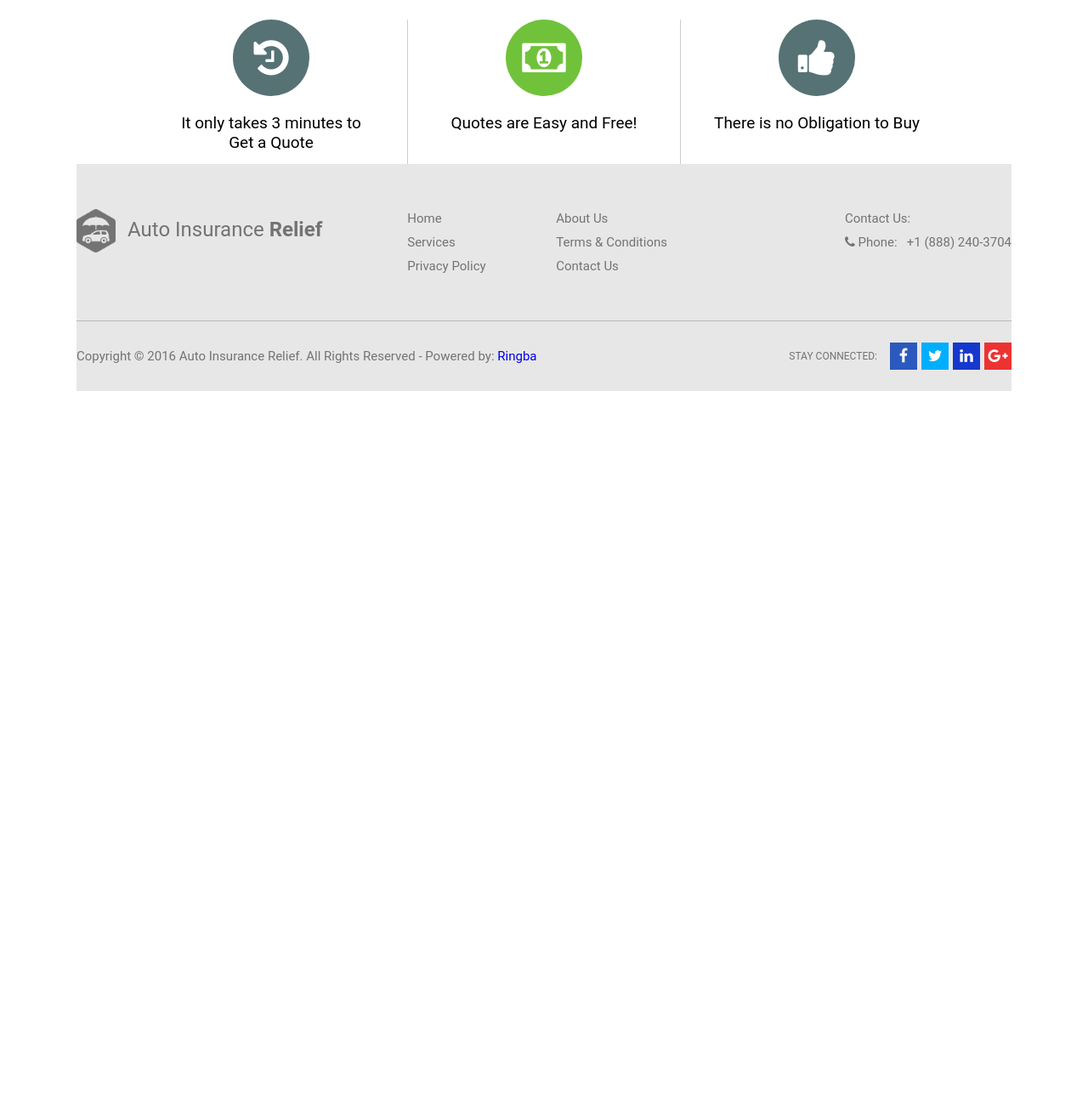
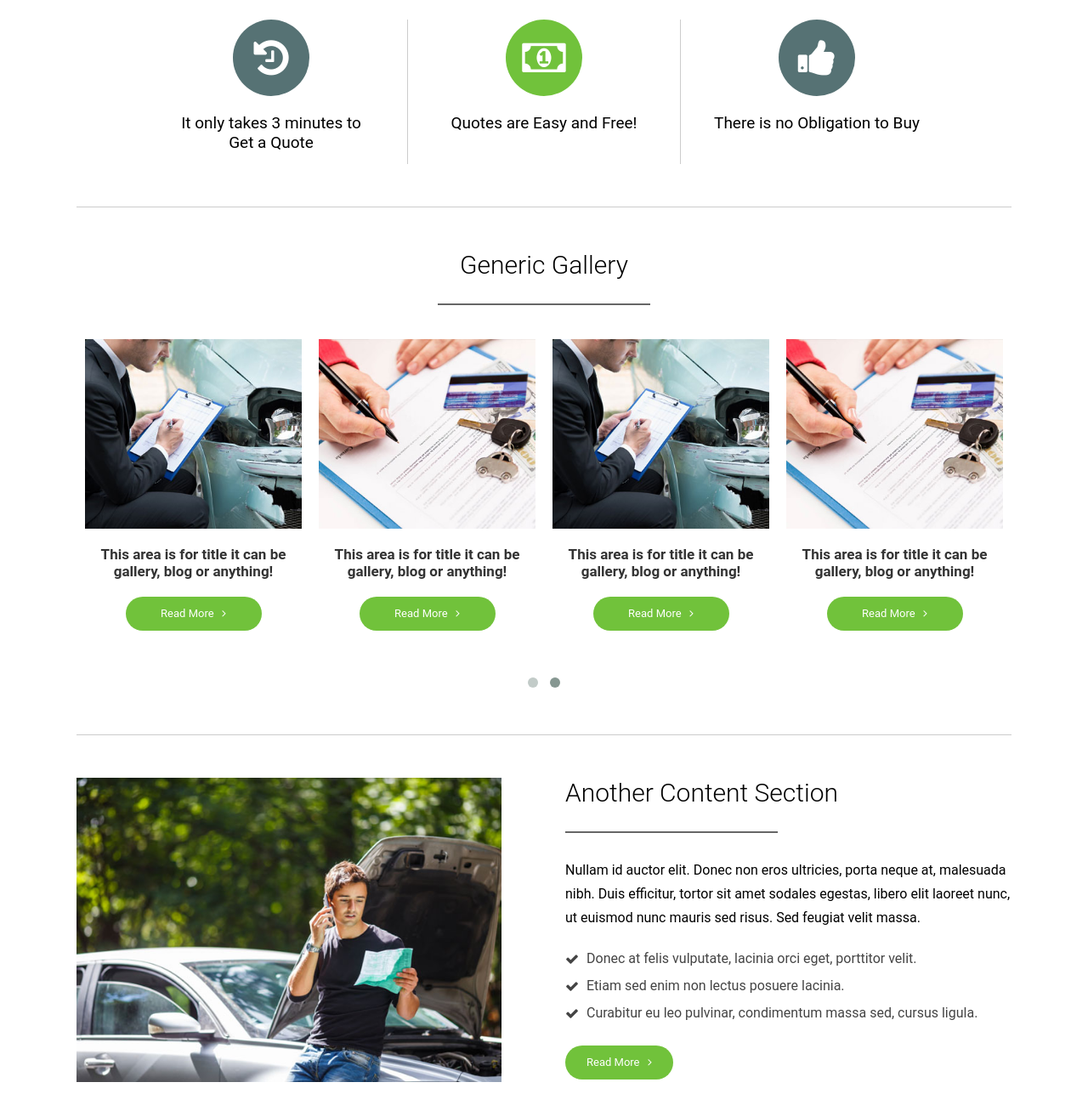
Before and after one commit to Luxorinvest/car-insurance, a plain HTML site: page index.html in a window 1280 px wide. Shown: the part 840-2140 px from the top of the page at 85% size. Before the commit the page ends 1370 px from the top, so only its background shows below. Drawn offline with Linux system fonts and the light colour scheme.

Commit message:
Update index.html 5/2/2024

```diff
--- a/index.html
+++ b/index.html
@@ -111,6 +111,84 @@
 
 
 
+			<div class="contentsection-2">
+				<h2>Generic Gallery</h2>
+				<div id="owl-demo" class="owl-carousel">
+					<div class="item">
+                        <div class="thumb">
+                        	<a href="images/gr1.jpg" class="overlay fancybox" data-fancybox-group="gallery" title="Title-1"><span class="fa fa-expand"></span></a>
+                        	<img src="images/gr1.jpg" alt="">
+                        </div>
+                        <h4>This area is for title it can be gallery, blog or anything!</h4>
+                        <a href="" class="button">Read More &nbsp; <span class="fa fa-angle-right"></span></a>
+                    </div>
+
+                    <div class="item">
+                        <div class="thumb">
+                        	<a href="images/gr2.jpg" class="overlay fancybox" data-fancybox-group="gallery" title="Title-2"><span class="fa fa-expand"></span></a>
+                        	<img src="images/gr2.jpg" alt="">
+                        </div>
+                        <h4>This area is for title it can be gallery, blog or anything!</h4>
+                        <a href="" class="button">Read More &nbsp; <span class="fa fa-angle-right"></span></a>
+                    </div>
+
+
+                    <div class="item">
+                        <div class="thumb">
+                        	<a href="images/gr1.jpg" class="overlay fancybox" data-fancybox-group="gallery" title="Title-2"><span class="fa fa-expand"></span></a>
+                        	<img src="images/gr1.jpg" alt="">
+                        </div>
+                        <h4>This area is for title it can be gallery, blog or anything!</h4>
+                        <a href="" class="button">Read More &nbsp; <span class="fa fa-angle-right"></span></a>
+                    </div>
+
+
+                    <div class="item">
+                        <div class="thumb">
+                        	<a href="images/gr2.jpg" class="overlay fancybox" data-fancybox-group="gallery" title="Title-2"><span class="fa fa-expand"></span></a>
+                        	<img src="images/gr2.jpg" alt="">
+                        </div>
+                        <h4>This area is for title it can be gallery, blog or anything!</h4>
+                        <a href="" class="button">Read More &nbsp; <span class="fa fa-angle-right"></span></a>
+                    </div>
+
+
+                    <div class="item">
+                        <div class="thumb">
+                        	<a href="images/gr1.jpg" class="overlay fancybox" data-fancybox-group="gallery" title="Title-2"><span class="fa fa-expand"></span></a>
+                        	<img src="images/gr1.jpg" alt="">
+                        </div>
+                        <h4>This area is for title it can be gallery, blog or anything!</h4>
+                        <a href="" class="button">Read More &nbsp; <span class="fa fa-angle-right"></span></a>
+                    </div>
+
+
+				</div>
+			</div>
+
+
+
+			<div class="contentsection-3">
+				<img src="images/ft1.jpg" alt="" class="featured" />
+				<div class="details">
+					<h2>Another Content Section</h2>
+					<p>
+						Nullam id auctor elit. Donec non eros ultricies, porta neque at, malesuada nibh. Duis efficitur, tortor sit amet sodales egestas, libero elit laoreet nunc, ut euismod nunc mauris sed risus. Sed feugiat velit massa.
+					</p>
+					<ul>
+						<li>Donec at felis vulputate, lacinia orci eget, porttitor velit.</li>
+						<li>Etiam sed enim non lectus posuere lacinia.</li>
+						<li>Curabitur eu leo pulvinar, condimentum massa sed, cursus ligula.</li>
+					</ul>
+					<a href="" class="button">Read More &nbsp; <span class="fa fa-angle-right"></span></a>
+				</div>
+			</div>
+
+	</section>
+</section>
+<!--PAGE ENDS-->
+
+
 
 <!--FOOTER-->
 <footer class="mobilewrap">
```
